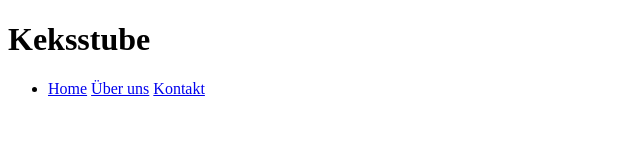
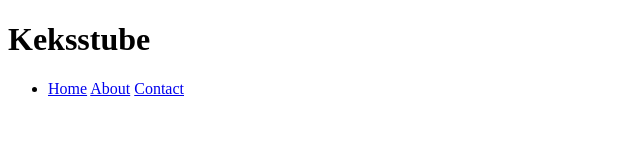
Before and after one commit to keksstube/keksstube, a plain HTML site: page index.html in a window 1280 px wide. Shown: the full height of the page, 0-640 px from the left. Drawn offline with Linux system fonts and the light colour scheme.

Commit message:
Update index.html

```diff
--- a/index.html
+++ b/index.html
@@ -11,8 +11,8 @@
   		<nav>
    		  <ul>
 		    <li><a href="/home">Home</a>
-		    <a href="/about">Über uns</a>
-		    <a href="/contact">Kontakt</a></li>
+		    <a href="/about">About</a>
+		    <a href="/contact">Contact</a></li>
    		  </ul>
  		</nav>
 	   </header>
```
